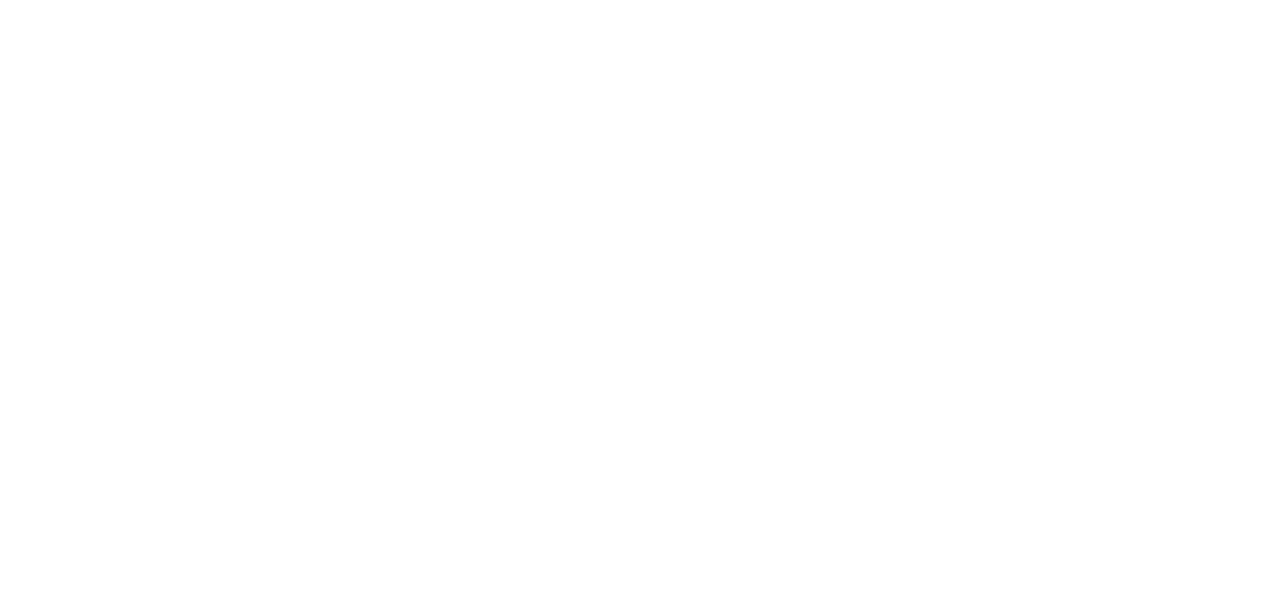
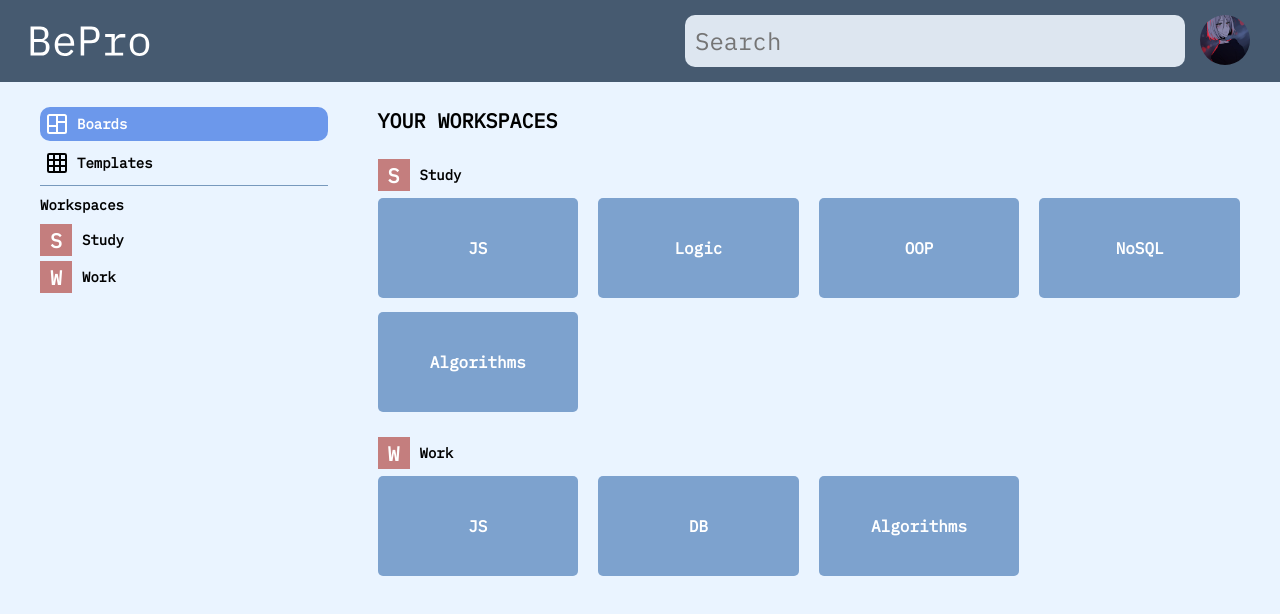
Before and after one commit to VlaTal1/be_pro_react, a React (Create React App) app: page / in a window 1280 px wide. Shown: the top 614 px of the page. Built offline with nearby package versions, Linux system fonts and the light colour scheme.

Commit message:
Added Main page

```diff
--- a/src/App.css
+++ b/src/App.css
@@ -1,3 +1,5 @@
 body, html {
     font-family: IBM Plex Mono;
+    --font-color: #fff;
+    background-color: #EAF4FF;
 }
--- a/src/App.js
+++ b/src/App.js
@@ -1,8 +1,12 @@
 import './App.css';
+import {Header} from "./components/Header/Header";
+import {AppRoutes} from './components/Router/AppRoutes'
 
 function App() {
     return (
         <div className="App">
+            <Header/>
+            <AppRoutes/>
         </div>
     );
 }
--- a/src/components/BoardCard/BoardCard.css
+++ b/src/components/BoardCard/BoardCard.css
@@ -7,7 +7,7 @@
     gap: 10px;
     border-radius: 5px;
     background: #7DA2CE;
-    color: #FFF;
+    color: #fff;
     text-align: center;
     font-size: 16px;
     font-style: normal;
--- a/src/components/MainMenu/MainMenu.css
+++ b/src/components/MainMenu/MainMenu.css
@@ -27,7 +27,7 @@
 }
 
 .main-menu-bottom-title {
-    color: #FFF;
+    color: var(--font-color);
     text-align: center;
     font-size: 14px;
     font-style: normal;
--- /dev/null
+++ b/src/components/Router/AppRoutes.jsx
@@ -0,0 +1,9 @@
+import React from 'react';
+import {Route, Routes} from "react-router-dom";
+import {Home} from "../../pages/Home/Home";
+
+export const AppRoutes = () => (
+    <Routes>
+        <Route index element={<Home/>}/>
+    </Routes>
+)
--- a/src/components/WorkspaceMenuItem/WorkspaceMenuItem.css
+++ b/src/components/WorkspaceMenuItem/WorkspaceMenuItem.css
@@ -23,7 +23,7 @@
 }
 
 .workspace-menu-item-title {
-    color: #FFF;
+    color: var(--font-color);
     text-align: center;
     font-size: 14px;
     font-style: normal;
--- a/src/components/WorkspaceTitle/WorkspaceTitle.css
+++ b/src/components/WorkspaceTitle/WorkspaceTitle.css
@@ -22,7 +22,7 @@
 }
 
 .workspace-name {
-    color: #FFF;
+    color: var(--font-color);
     text-align: center;
     font-size: 14px;
     font-style: normal;
--- a/src/components/Workspaces/Workspaces.css
+++ b/src/components/Workspaces/Workspaces.css
@@ -7,7 +7,7 @@
 }
 
 .workspaces-title {
-    color: #ffffff;
+    color: var(--font-color);
     text-align: center;
     font-size: 20px;
     font-style: normal;
--- a/src/index.js
+++ b/src/index.js
@@ -1,10 +1,13 @@
 import React from 'react';
 import ReactDOM from 'react-dom/client';
 import App from './App';
+import {BrowserRouter} from "react-router-dom";
 
 const root = ReactDOM.createRoot(document.getElementById('root'));
 root.render(
-  <React.StrictMode>
-    <App />
-  </React.StrictMode>
+    <React.StrictMode>
+        <BrowserRouter>
+            <App/>
+        </BrowserRouter>
+    </React.StrictMode>
 );
--- /dev/null
+++ b/src/pages/Home/Home.css
@@ -0,0 +1,35 @@
+.home {
+    display: flex;
+    padding-top: 25px;
+    justify-content: center;
+    align-items: flex-start;
+    gap: 50px;
+    margin: 0 auto;
+    max-width: 1200px;
+    --font-color: #000;
+}
+
+.main-menu > * {
+    color: black!important;
+}
+
+.home .main-menu {
+    flex: 1;
+}
+
+.home .workspaces {
+    flex: 3;
+}
+
+.home .main-menu .main-menu-header li .workspace-menu-item .icon-container {
+    --accent-color: #000;
+}
+
+.home .main-menu .main-menu-header li .workspace-menu-item.active .icon-container {
+    --accent-color: #fff;
+}
+
+.home .main-menu .main-menu-header li .workspace-menu-item.active {
+    --accent-color: #fff;
+    --font-color: #fff;
+}
--- /dev/null
+++ b/src/pages/Home/Home.jsx
@@ -0,0 +1,50 @@
+import React from 'react';
+import './Home.css'
+import {MainMenu} from "../../components/MainMenu/MainMenu";
+import {Workspaces} from "../../components/Workspaces/Workspaces";
+
+export const Home = () => {
+    const workspaces = [
+        {
+            title: "Study",
+            boards: [
+                {
+                    title: "JS",
+                },
+                {
+                    title: "Logic",
+                },
+                {
+                    title: "OOP",
+                },
+                {
+                    title: "NoSQL",
+                },
+                {
+                    title: "Algorithms",
+                },
+            ]
+        },
+        {
+            title: "Work",
+            boards: [
+                {
+                    title: "JS",
+                },
+                {
+                    title: "DB",
+                },
+                {
+                    title: "Algorithms",
+                },
+            ]
+        }
+    ]
+
+    return (
+        <div className="home">
+            <MainMenu workspaces={workspaces}/>
+            <Workspaces workspaces={workspaces} title="YOUR WORKSPACES"/>
+        </div>
+    );
+};
```
